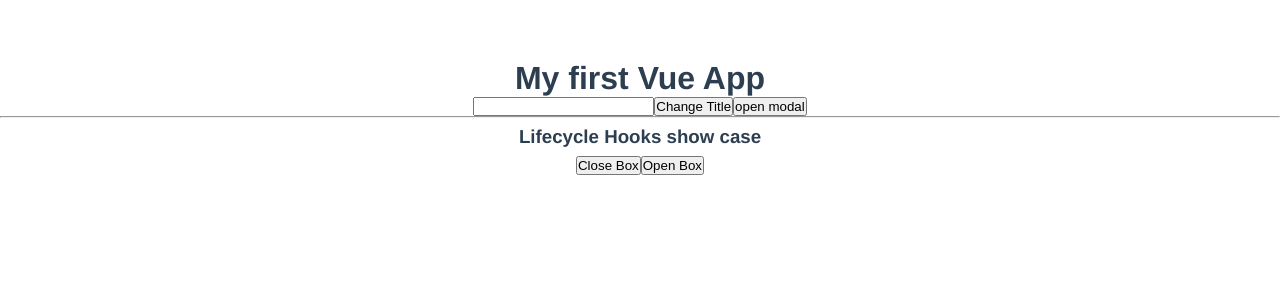
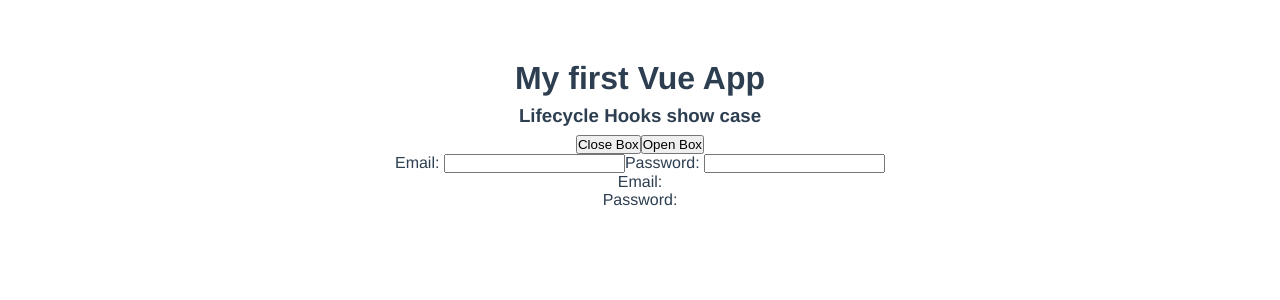
Before and after one commit to firstneverrest/Vue.js-Learning, a Vue app in the folder vue-cli/: page / in a window 1280 px wide. Shown: the top 300 px of the page. Built offline with nearby package versions, Linux system fonts and the light colour scheme.

Commit message:
feat: add form and input

```diff
--- a/vue-cli/src/App.vue
+++ b/vue-cli/src/App.vue
@@ -1,6 +1,6 @@
 <template>
   <h1>{{ title }}</h1>
-  <input type="text" ref="name" />
+  <!-- <input type="text" ref="name" />
   <button @click="handleClick">Change Title</button>
   <teleport to=".modals" v-if="showModal">
     <Modal @close="toggleModal">
@@ -12,19 +12,21 @@
     </Modal>
   </teleport>
   <button @click="toggleModal">open modal</button>
-  <hr />
+  <hr /> -->
   <ShowLifeCycle />
+  <SignupForm />
 </template>
 
 <script>
-import Modal from './components/Modal.vue';
 import ShowLifeCycle from './components/ShowLifeCycle.vue';
+import SignupForm from './components/SignupForm.vue';
 
 export default {
   name: 'App',
   components: {
-    Modal,
+    // Modal,
     ShowLifeCycle,
+    SignupForm,
   },
   data() {
     return {
--- /dev/null
+++ b/vue-cli/src/components/SignupForm.vue
@@ -0,0 +1,24 @@
+<template>
+  <form>
+    <label>Email: </label>
+    <input type="email" required v-model="email" />
+
+    <label>Password: </label>
+    <input type="password" required v-model="password" />
+  </form>
+  <p>Email: {{ email }}</p>
+  <p>Password: {{ password }}</p>
+</template>
+
+<script>
+export default {
+  data() {
+    return {
+      email: '',
+      password: '',
+    };
+  },
+};
+</script>
+
+<style></style>
```
